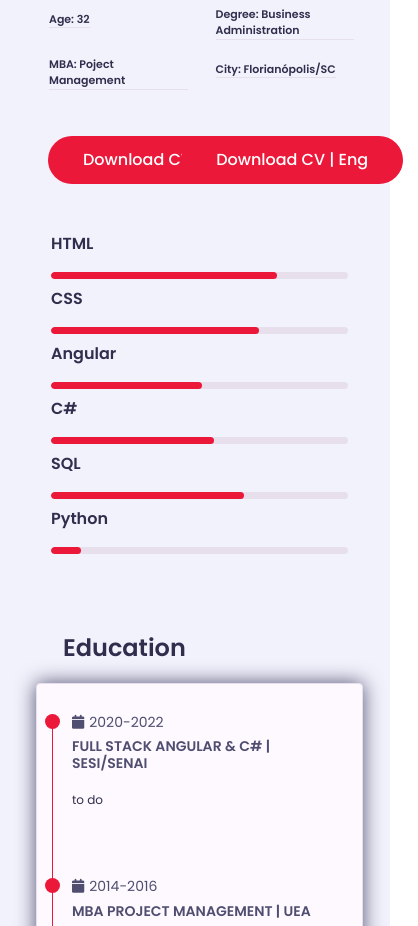
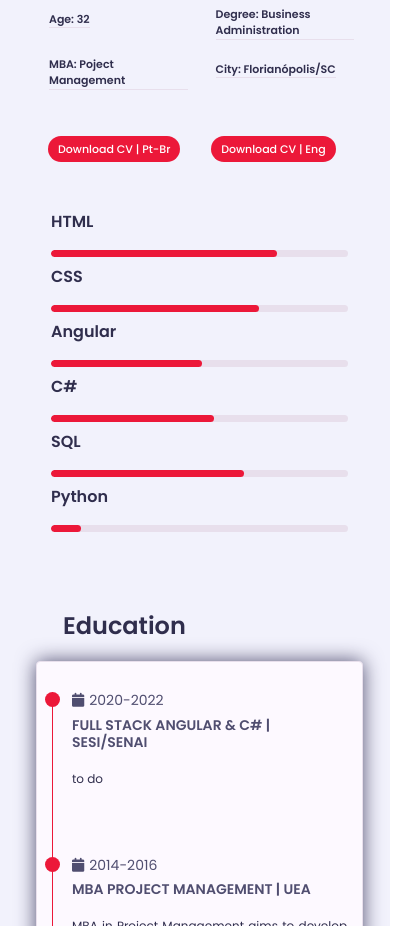
Before and after one commit to rodrigocros/MyWebSite, a plain HTML site: page index.html in a window 390 px wide. Shown: the part 1360-2286 px from the top of the page, 418 px wide, since content can reach past the window. Drawn offline with nearby package versions, Linux system fonts and the light colour scheme; a web font is replaced by a local one.

Commit message:
add cv eng
add cv eng

```diff
--- a/index.html
+++ b/index.html
@@ -89,7 +89,7 @@
                                                 <a href="Rodrigorosabr.pdf" download class="btn">Download CV | Pt-Br</a>
                                             </div>
                                             <div class="buttons padd-15">
-                                                <a href="Rodrigorosabr.pdf" download class="btn">Download CV | Eng</a>
+                                                <a href="RODRGOROSA-eng.pdf" download class="btn">Download CV | Eng</a>
                                             </div>
                                         </div>
                                     </div>
--- a/style.css
+++ b/style.css
@@ -773,6 +773,16 @@ input::placeholder
     {
         font-size: 11px;
     }
+    .about .about-content .personal-info .buttons
+    {
+        margin-right: 30px;
+    }
+
+    .about .about-content .personal-info .buttons .btn
+    {
+        padding: 5px 10px;
+        font-size: 11px;
+    }
     .portfolio .portfolio-heading h2
     {
         font-size: 17px;
```
Also changed, not shown: 1 other file.
